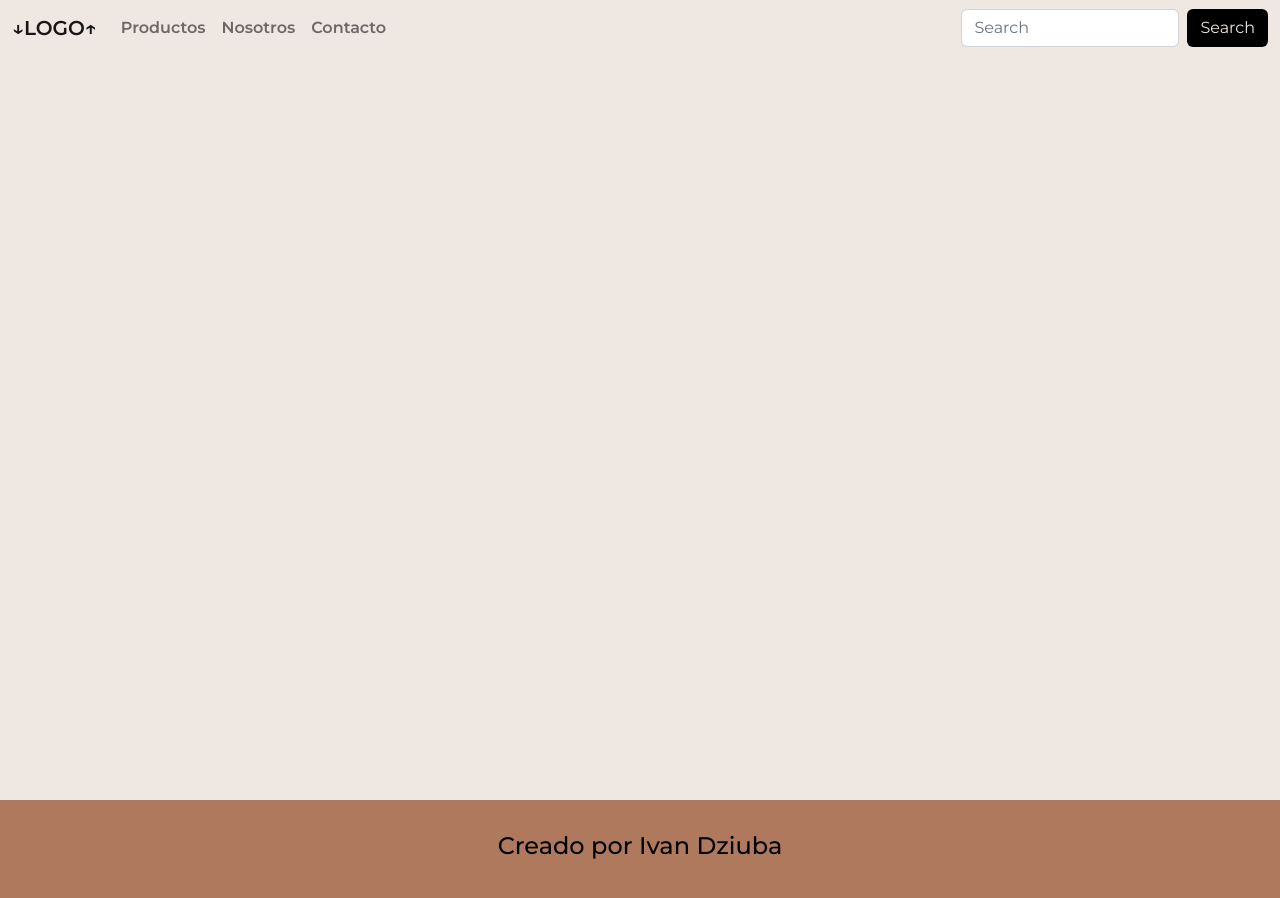
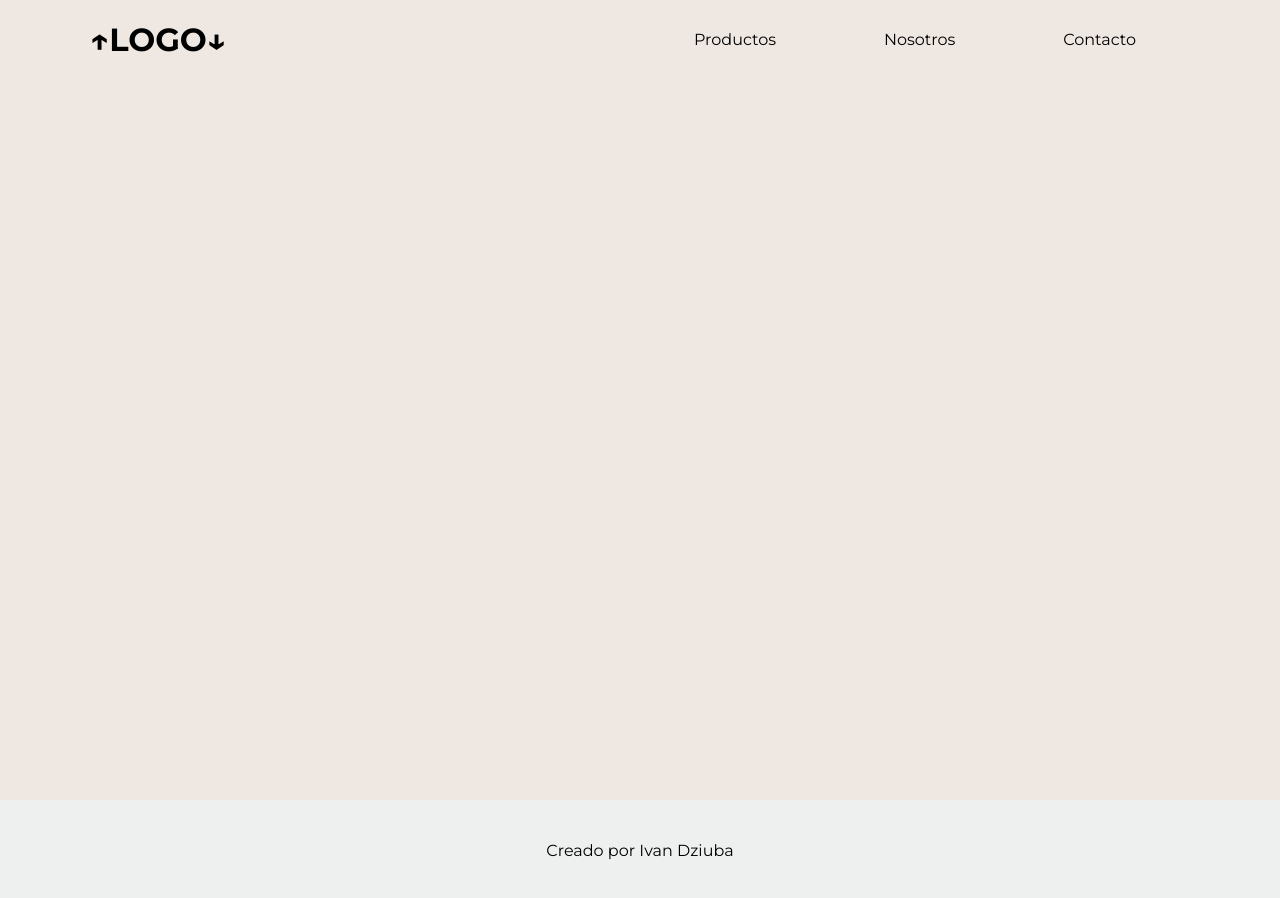
Before and after one commit to BeibiVan/proyecto-react, a React (Create React App) app: page / in a window 1280 px wide. Built offline with nearby package versions, Linux system fonts and the light colour scheme.

Commit message:
entrega 2

```diff
--- a/public/index.html
+++ b/public/index.html
@@ -13,8 +13,6 @@
     <link rel="preconnect" href="https://fonts.googleapis.com">
     <link rel="preconnect" href="https://fonts.gstatic.com" crossorigin>
     <link href="https://fonts.googleapis.com/css2?family=Montserrat:ital,wght@0,100;0,200;0,300;0,400;0,500;0,600;0,700;0,800;1,100;1,200;1,300;1,400;1,500;1,600;1,700&display=swap" rel="stylesheet">
-    <link href="https://cdn.jsdelivr.net/npm/bootstrap@5.2.0-beta1/dist/css/bootstrap.min.css" rel="stylesheet" integrity="sha384-0evHe/X+R7YkIZDRvuzKMRqM+OrBnVFBL6DOitfPri4tjfHxaWutUpFmBp4vmVor" crossorigin="anonymous">
-    <script src="https://cdn.jsdelivr.net/npm/bootstrap@5.2.0-beta1/dist/js/bootstrap.bundle.min.js" integrity="sha384-pprn3073KE6tl6bjs2QrFaJGz5/SUsLqktiwsUTF55Jfv3qYSDhgCecCxMW52nD2" crossorigin="anonymous"></script>
     <!--
       manifest.json provides metadata used when your web app is installed on a
       user's mobile device or desktop. See https://developers.google.com/web/fundamentals/web-app-manifest/
--- a/src/App.css
+++ b/src/App.css
@@ -2,6 +2,9 @@
   padding: 0;
   box-sizing: border-box;
   font-family:'Montserrat', sans-serif;}
+
+  a {color: black;
+    text-decoration: none;}
 
 .App {
   text-align: center;
@@ -13,22 +16,3 @@
   min-height: 100vh;
 
 }
-
-.color-nav {background-color: #efe7e2;
-        color: black;
-        font-weight:600;}
-
-.color-search {background-color: black;
-                color: #efe7e2;}
-
-
-
-
-footer {height: 100px;
-        width: 100%;
-        background-color: #af795d;
-        color: black;
-        display: flex;
-        text-align: center;
-        justify-content: center;
-        align-items: center;}
--- a/src/App.js
+++ b/src/App.js
@@ -1,38 +1,18 @@
 import logo from './logo.svg';
+// import "./components/Styles-navbar.css"
 import './App.css';
+import {Navbar} from "./components/Navbar.js"
+import {Footer} from "./components/Footer.js"
 
 function App() {
   return (
     <div className="App">
       <header className="App-header">
-      <nav class="navbar navbar-expand-lg color-nav">
-  <div class="container-fluid">
-    <a class="navbar-brand" href="#">↓LOGO↑</a>
-    <button class="navbar-toggler" type="button" data-bs-toggle="collapse" data-bs-target="#navbarSupportedContent" aria-controls="navbarSupportedContent" aria-expanded="false" aria-label="Toggle navigation">
-      <span class="navbar-toggler-icon"></span>
-    </button>
-    <div class="collapse navbar-collapse" id="navbarSupportedContent">
-      <ul class="navbar-nav me-auto mb-2 mb-lg-0">
-        <li class="nav-item">
-          <a class="nav-link" href="#">Productos</a>
-        </li>
-        <li class="nav-item">
-          <a class="nav-link" href="#">Nosotros</a>
-        </li>
-        <li class="nav-item">
-          <a class="nav-link" href="#">Contacto</a>
-        </li>
 
-      </ul>
-      <form class="d-flex" role="search">
-        <input class="form-control me-2" type="search" placeholder="Search" aria-label="Search"></input>
-        <button class="btn color-search" type="submit">Search</button>
-      </form>
-      </div>
-  </div>
-      </nav>
+      <Navbar/>
       </header>
-      <footer><h4>Creado por Ivan Dziuba</h4></footer>
+
+      <Footer/>
     </div>
 
   );
--- /dev/null
+++ b/src/components/Footer.js
@@ -0,0 +1,10 @@
+import "./Styles-footer.css"
+
+
+
+export const Footer = () =>    {
+    return (<div className= "footer" >
+        Creado por Ivan Dziuba
+
+        </div>
+                        )}
--- /dev/null
+++ b/src/components/Navbar.js
@@ -0,0 +1,16 @@
+import "./Styles-navbar.css"
+
+
+
+export const Navbar = () =>    {
+    return (<div className= "navbar" >
+
+        <h1>↑LOGO↓</h1>
+        <ul className="navbar_list">
+            <a href=""><li className= "navbar_list__1">   Productos</li></a>
+            <a href=""><li className= "navbar_list__2"> Nosotros</li></a>
+            <a href=""><li className= "navbar_list__3"> Contacto</li></a>
+
+            </ul>
+        </div>
+                        )}
--- /dev/null
+++ b/src/components/Styles-footer.css
@@ -0,0 +1,5 @@
+.footer {height: 100px;
+        background-color: #eeefef;
+        display: flex;
+        align-items: center;
+        justify-content: center;}
--- /dev/null
+++ b/src/components/Styles-navbar.css
@@ -0,0 +1,35 @@
+
+.navbar {
+    background-color: #efe7e2;
+        display: flex;
+        justify-content: space-between;
+        align-items: center;
+        max-width: 1100px;
+        margin: 0 auto;
+        padding: 20px 0;
+
+
+    }
+
+    .navbar_list {list-style-type: none;
+    display: flex;
+    width: 50%;
+    justify-content: space-around;
+    align-items: center;
+    color: black;
+
+    }
+
+    .navbar_list__1:hover {background-color: #000000;
+                            color: white;
+                            padding: 6px;
+                            transition: all 0.3s ease 0s;
+                            }
+    .navbar_list__2:hover {background-color: #000000;
+                            color: white;
+                            padding: 6px;
+                            transition: all 0.3s ease 0s;}
+    .navbar_list__3:hover {background-color: #000000;
+                            color: white;
+                            padding: 6px;
+                            transition: all 0.3s ease 0s;}
```
